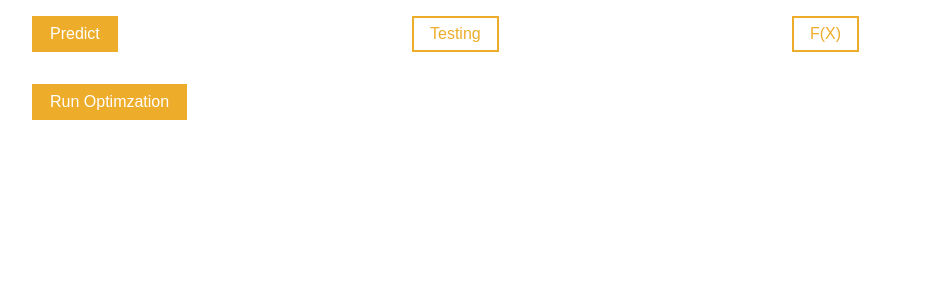
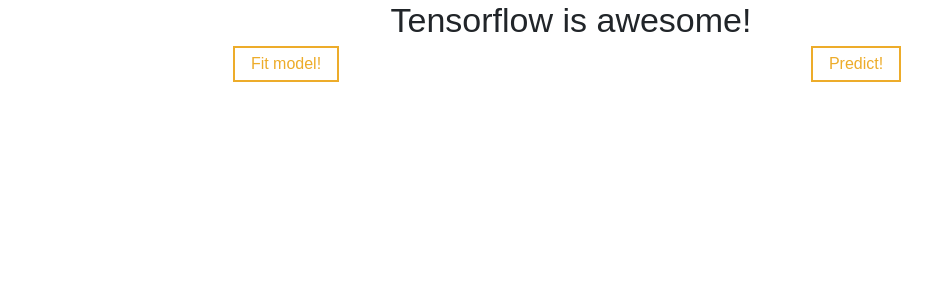
Before and after one commit to mhd53/Web-Development, a React (Create React App) app in the folder React/tensor-app/: page / in a window 1280 px wide. Shown: the top 300 px of the page, without its empty margins (69-1001 px from the left). Built offline with nearby package versions, Linux system fonts and the light colour scheme; what @tensorflow/tfjs would draw is missing.

Commit message:
update -creating SNN

```diff
--- a/React/tensor-app/src/App.js
+++ b/React/tensor-app/src/App.js
@@ -1,18 +1,74 @@
 import React, { Component } from 'react';
+import styled from 'styled-components';
+import {Col, Row, Container} from 'reactstrap';
 import logo from './logo.svg';
 import './App.css';
+import defaultTheme from './theme';
+import SimpleNN from './TensorComponent';
+
+// Styled Components
+const StyledContainer = styled.div`
+  background: ${({theme}) => theme.background};
+  font-family: ${({theme}) => theme.fontFamily};
+  overflow: hidden;
+  width: ${props => props.width};
+  `;
+
+const StyledMainHeader = styled.div`
+  background: ${({theme}) => theme.headerBgColor};
+  width: 100%;
+  height: 30px;
+  `;
+
+const StyledMainHeaderTitle = styled.h1`
+  margin: 0;
+  font-size: ${({theme}) => theme.headerFontSize};
+  `;
+
+// Set default props for styled-components
+StyledMainHeaderTitle.defaultProps = {
+  theme: defaultTheme,
+}
+
+StyledMainHeaderTitle.defaultProps = {
+  theme: defaultTheme,
+}
+
+
+
+
+// UI Components
+class AppHeader extends React.Component {
+  render() {
+    return (
+      <StyledMainHeader>
+        <StyledMainHeaderTitle>
+          {this.props.header}
+        </StyledMainHeaderTitle>
+      </StyledMainHeader>
+      );
+  }
+}
+
+class AppContainer extends React.Component {
+  render() {
+    return (
+      <StyledContainer width="100%">
+        <AppHeader header="Tensorflow is awesome!" />
+        <Container>
+          <SimpleNN />
+        </Container>
+      </StyledContainer>
+      );
+  }
+
+}
 
 class App extends Component {
   render() {
     return (
       <div className="App">
-        <header className="App-header">
-          <img src={logo} className="App-logo" alt="logo" />
-          <h1 className="App-title">Welcome to React</h1>
-        </header>
-        <p className="App-intro">
-          To get started, edit <code>src/App.js</code> and save to reload.
-        </p>
+        <AppContainer />
       </div>
     );
   }
--- a/React/tensor-app/src/TensorComponent.js
+++ b/React/tensor-app/src/TensorComponent.js
@@ -5,7 +5,21 @@ import defaultTheme from './theme';
 import {Col, Row, Container} from 'reactstrap';
 
 // Styled Components
+const StyledMainHeader = styled.div`
+	background: ${({theme}) => theme.headerBgColor};
+	width: 100%;
+	height: 30px;
+	`;
+
+const StyledMainHeaderTitle = styled.h1`
+	margin: 0;
+	font-size: ${({theme}) => theme.headerFontSize};
+	`;
+
 const StyledContainer = styled.div`
+	background: ${({theme}) => theme.background};
+	font-family: ${({theme}) => theme.fontFamily};
+	overflow: hidden;
 	width: ${props => props.width};
 	`;
 
@@ -24,6 +38,7 @@ StyledButton.defaultProps = {
 
 // Main Components
 
+// ML Components
 class CreateData extends React.Component {
 	constructor(props) {
 	  super(props);
@@ -42,7 +57,11 @@ class SimpleNN extends React.Component {
 	constructor(props) {
 	  super(props);
 
-	  this.state = {};
+	  this.state = {model: null};
+
+	  // Bind methods
+	  this.fit = this.fit.bind(this);
+	  this.predict = this.predict.bind(this);
 	}
 
 	createModel() {
@@ -52,10 +71,57 @@ class SimpleNN extends React.Component {
 		model.complile({optimizer: 'sgd', loss: 'binaryCrossentropy', lr:0.1});
 		return model;
 	}
+
+	loadData() {
+		return [xs, ys];
+	}
+
+
+	async fit() {
+		const model = this.createModel();
+		const dataset = this.loadData();
+		const X = dataset[0];
+		const Y = dataset[1];
+
+		await model.fit(X, Y, {
+			batchSize: 1,
+			epochs: 5000
+		});
+
+		this.setState({model: model}); // update model
+
+	}
+
+	predict() {
+		const model = this.state.model;
+		model.predict(xs).print();
+	}
+
+	render() {
+		return (
+			<Row>
+				<Col>
+					<StyledButton onClick={this.fit}>
+						Fit model!
+					</StyledButton>
+				</Col>
+				<Col>
+					<StyledButton onClick={this.predict}>
+						Predict!
+					</StyledButton>
+				</Col>
+			</Row>
+			);
+	}
 }
 
 const xs = tf.tensor2d([[0, 0], [0, 1], [1, 0], [1, 1]]);
 const ys = tf.tensor2d([[0], [1], [1], [0]]);
+
+class TensorModel extends React.Component {
+
+
+}
 
 class OptimizationModel extends React.Component {
 	constructor(props) {
@@ -232,4 +298,4 @@ class TestLinearModel extends React.Component {
 	}
 }
 
-export default TestLinearModel;
+export default SimpleNN;
--- a/React/tensor-app/src/index.js
+++ b/React/tensor-app/src/index.js
@@ -6,5 +6,7 @@ import App from './App';
 import TestLinearModel from './TensorComponent';
 import registerServiceWorker from './registerServiceWorker';
 
-ReactDOM.render(<TestLinearModel />, document.getElementById('root'));
+ReactDOM.render(
+	<App />,
+	document.getElementById('root'));
 registerServiceWorker();
--- a/React/tensor-app/src/theme.js
+++ b/React/tensor-app/src/theme.js
@@ -1,6 +1,9 @@
 export default {
 	background: '#f5f8fb',
 	fontFamily: 'monospace',
+	fontColor: '#fff',
+	headerBgColor: '#f29704',
+	headerFontSize: '34px',
 	buttonBgColor: '#edac2a',
 	buttonFontColor: '#ffffff',
 };
```
